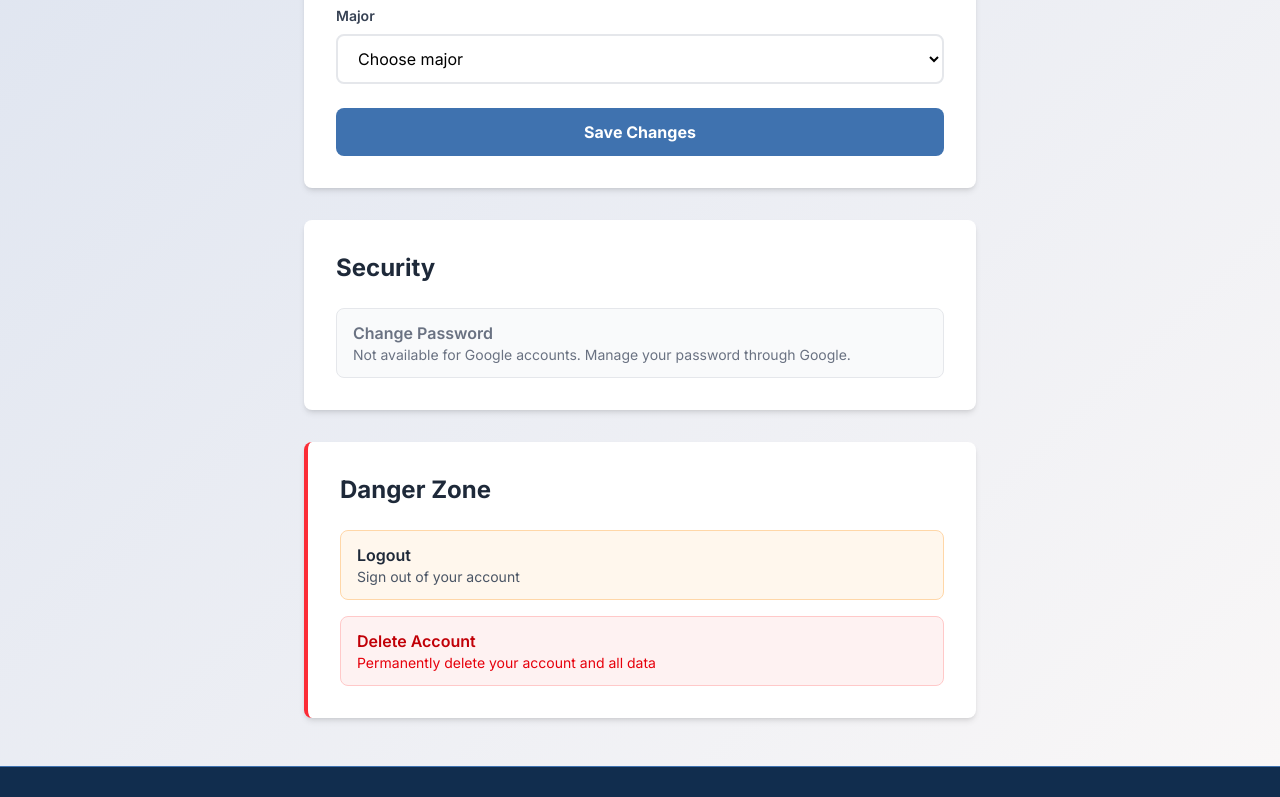
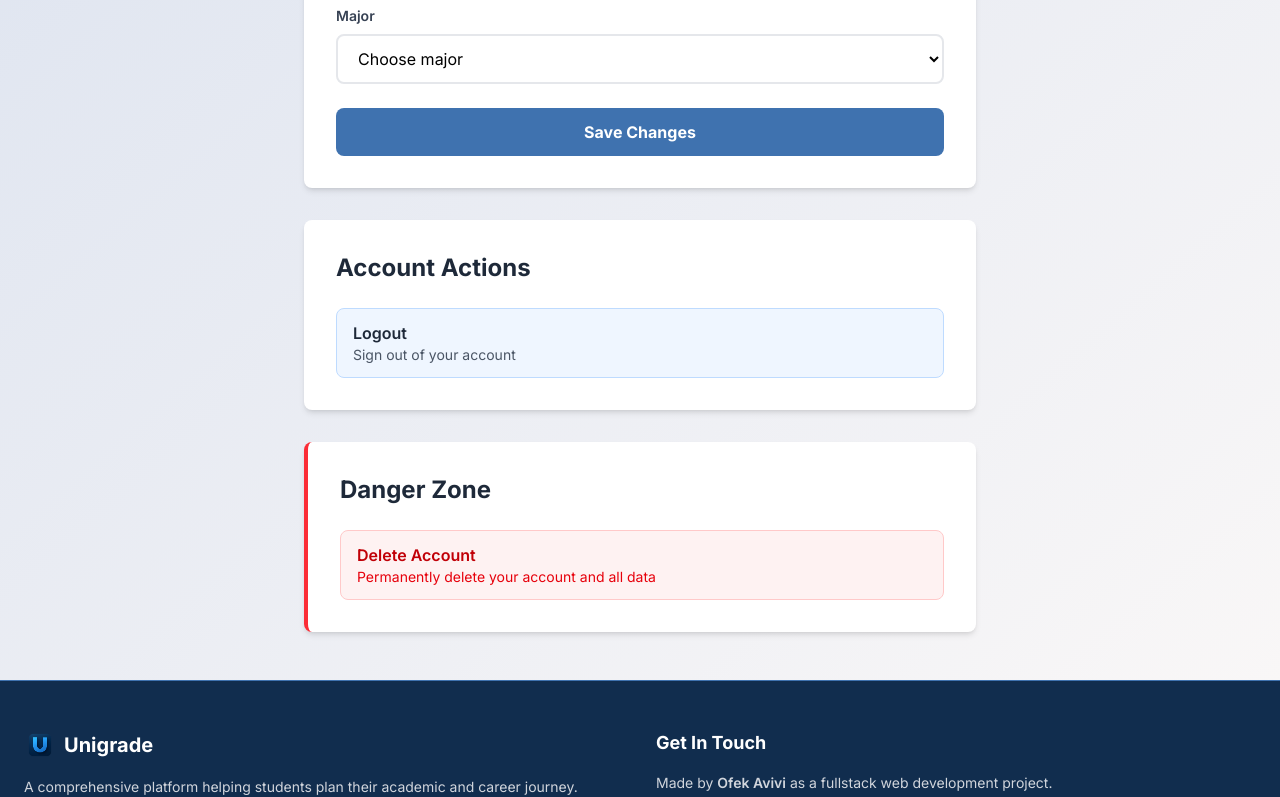
Before and after one commit to Vexrz2/Unigrade, a Next.js app: page /profile in a window 1280 px wide. Shown: the part 515-1312 px from the top of the page. Built offline with nearby package versions, Linux system fonts and the light colour scheme; no server answers.

Commit message:
Change profile layout

```diff
--- a/app/profile/page.tsx
+++ b/app/profile/page.tsx
@@ -173,11 +173,11 @@ export default function ProfilePage() {
               </form>
             </div>
 
-            {/* Security Section */}
+            {/* Account Actions */}
             <div className="bg-white rounded-lg shadow-md p-8 mb-8">
-              <h2 className='text-2xl font-bold text-gray-800 mb-6'>Security</h2>
+              <h2 className='text-2xl font-bold text-gray-800 mb-6'>Account Actions</h2>
               <div className="space-y-4">
-                {user?.authProvider === 'local' ? (
+                  {user?.authProvider === 'local' && (
                   <button
                     onClick={passwordModal.openModal}
                     className='w-full text-left px-4 py-3 bg-gray-50 hover:bg-gray-100 rounded-lg border border-gray-200 transition-colors'
@@ -185,12 +185,14 @@ export default function ProfilePage() {
                     <div className='font-semibold text-gray-800'>Change Password</div>
                     <div className='text-sm text-gray-600'>Update your password regularly for security</div>
                   </button>
-                ) : (
-                  <div className='w-full text-left px-4 py-3 bg-gray-50 rounded-lg border border-gray-200'>
-                    <div className='font-semibold text-gray-500'>Change Password</div>
-                    <div className='text-sm text-gray-500'>Not available for Google accounts. Manage your password through Google.</div>
-                  </div>
-                )}
+                  )}
+                  <button
+                    onClick={logoutUser}
+                    className='w-full text-left px-4 py-3 bg-blue-50 hover:bg-blue-100 rounded-lg border border-blue-200 transition-colors'
+                  >
+                    <div className='font-semibold text-gray-800'>Logout</div>
+                    <div className='text-sm text-gray-600'>Sign out of your account</div>
+                  </button>
               </div>
             </div>
 
@@ -198,14 +200,6 @@ export default function ProfilePage() {
             <div className="bg-white rounded-lg shadow-md p-8 border-l-4 border-red-500">
               <h2 className='text-2xl font-bold text-gray-800 mb-6'>Danger Zone</h2>
               <div className="space-y-4">
-                <button
-                  onClick={logoutUser}
-                  className='w-full text-left px-4 py-3 bg-orange-50 hover:bg-orange-100 rounded-lg border border-orange-200 transition-colors'
-                >
-                  <div className='font-semibold text-gray-800'>Logout</div>
-                  <div className='text-sm text-gray-600'>Sign out of your account</div>
-                </button>
-
                 <button
                   onClick={deleteModal.openModal}
                   className='w-full text-left px-4 py-3 bg-red-50 hover:bg-red-100 rounded-lg border border-red-200 transition-colors'
```
